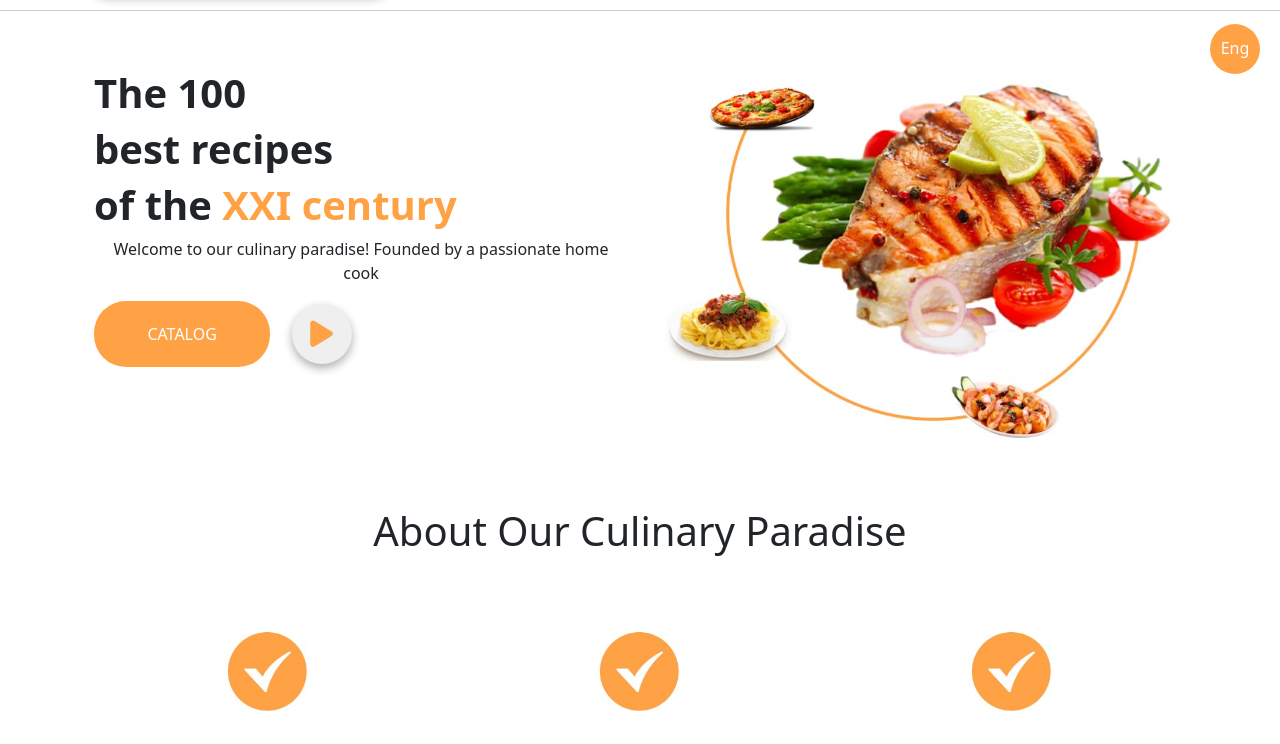
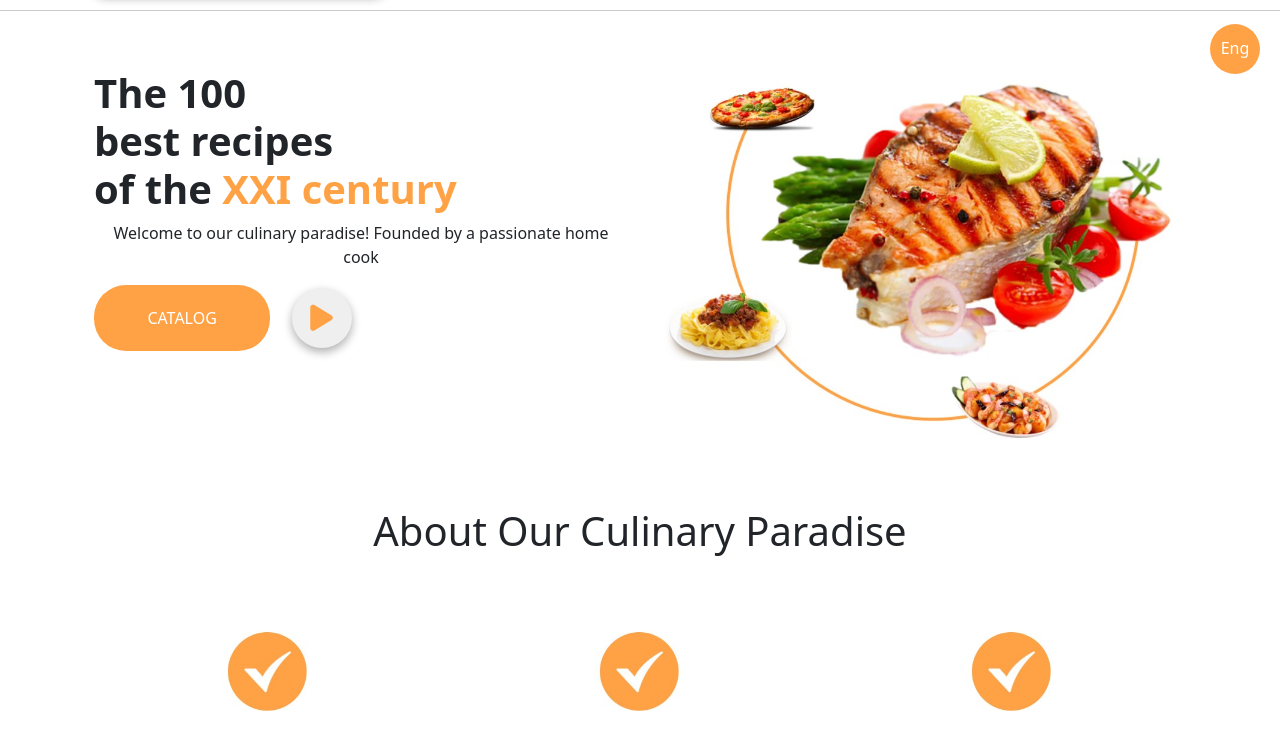
Before and after one commit to SHAHWAIZforever/food-website, a plain HTML site: page index.html in a window 1280 px wide. Shown: the part 56-800 px from the top of the page. Drawn offline with nearby package versions, Linux system fonts and the light colour scheme.

Commit message:
Update index.html

```diff
--- a/index.html
+++ b/index.html
@@ -132,16 +132,19 @@ href="https://cdn.jsdelivr.net/npm/bootstrap-icons@1.11.3/font/bootstrap-icons.m
 <div class="container c1">
   <div class="row">
     <div class="col-lg-6">
-    <h1><b>The 100</b> <h1>
-      <h1> <b> best recipes</b> </h1>
-      <h1><b>of the <span>XXI century</span></b></h1>
+   <h1><b>
+    The 100 <br>
+best recipes <br>
+of the <span> XXI century</span>
+
+   </b></h1>
       <p>Welcome to our culinary paradise! Founded by a passionate home cook </p>
       <div class="btns">
         <button type="button" class="catalog">CATALOG</button>
         <button type="button" class="playbtn"><i class="fa-solid fa-play"></i></button>
 
       </div>
-
+      <BR></BR>
     </div>
     <div class="col-lg-6">
       <img src="1st.jpg" alt="">
```
